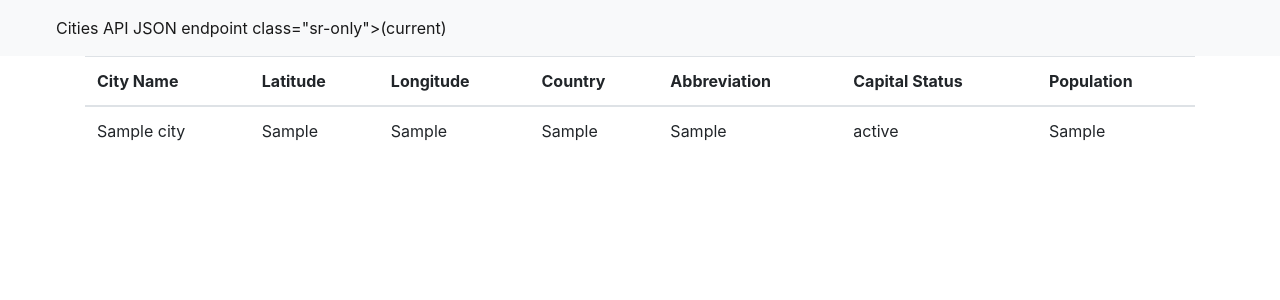
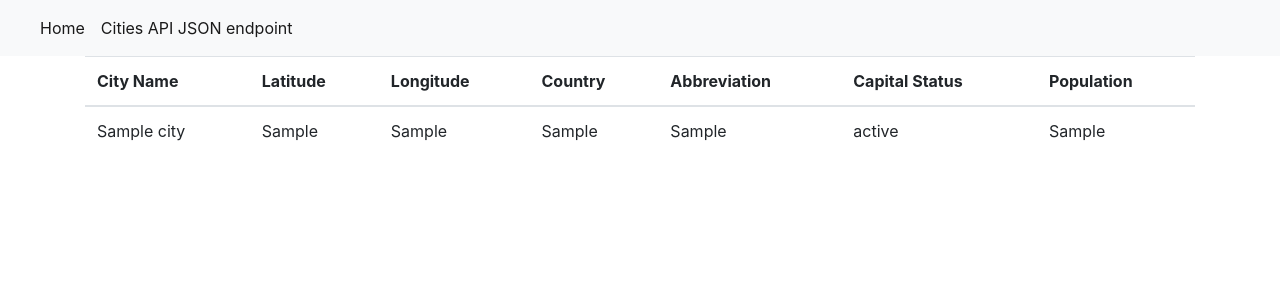
Before and after one commit to AlwaysEpicurus/Web_Forms_with_Flask_Docker_PyCharm_MySQL, a Flask app: template app/templates/index.html in a window 1280 px wide. Shown: the top 300 px of the page. Run offline with Flask 2, Linux system fonts and the light colour scheme; the template is opened without the code that fills it: most values are stand-ins (such as "Sample title", 1, 10 or a date in 2020); some libraries are stand-ins or nearby versions.

Commit message:
Fix: bug fixes

```diff
--- a/app/app.py
+++ b/app/app.py
@@ -1,10 +1,11 @@
+
 from typing import List, Dict
 import mysql.connector
 import simplejson as json
-from flask import Flask, Response, render_template
+from flask import Flask, Response
+from flask import render_template
 
 app = Flask(__name__)
-
 
 def cities_import() -> List[Dict]:
     config = {
@@ -22,17 +23,20 @@ def cities_import() -> List[Dict]:
 
     cursor.close()
     connection.close()
-
     return result
 
-
 @app.route('/')
-def index() -> str:
+def index():
     user = {'username': 'Miguel'}
     cities_data = cities_import()
 
     return render_template('index.html', title='Home', user=user, cities=cities_data)
 
+@app.route('/api/cities')
+def cities() -> str:
+    js = json.dumps(cities_import())
+    resp = Response(js, status=200,mimetype='application/json')
+    return resp
 
 if __name__ == '__main__':
     app.run(host='0.0.0.0')
--- a/app/templates/layout.html
+++ b/app/templates/layout.html
@@ -11,33 +11,30 @@
     <meta name="viewport" content="width=device-width, initial-scale=1, shrink-to-fit=no">
     <link rel="stylesheet" href="https://stackpath.bootstrapcdn.com/bootstrap/4.4.1/css/bootstrap.min.css"
           integrity="sha384-Vkoo8x4CGsO3+Hhxv8T/Q5PaXtkKtu6ug5TOeNV6gBiFeWPGFN9MuhOf23Q9Ifjh" crossorigin="anonymous">
+{% if user %}
+    <title>Welcome to {{ user.username }}'s site</title>
+    {% else %}
+    <title>Welcome to My Site!</title>
+    {% endif %}
 <head>
  <body>
 <!-- As a heading -->
+
+
 <nav class="navbar navbar-expand-lg navbar-light bg-light">
-    <a class="navbar-brand" href="/">
-        {% if user %}{{ user.username }}'s Homepage
-        {% else %}
-        <title>Welcome to My Site!</title>
-        {% endif %}
-    </a>
-    <button class="navbar-toggler" type="button" data-toggle="collapse" data-target="#navbarNavDropdown"
-            aria-controls="navbarNavDropdown" aria-expanded="false" aria-label="Toggle navigation">
+  <a class="navbar-brand" href="#">{% if user %}{{ user.username }}'s Homepage{% else %}
+    <title>Welcome to My Homepage</title>
+    {% endif %}</a>
+  <button class="navbar-toggler" type="button" data-toggle="collapse" data-target="#navbarNavDropdown" aria-controls="navbarNavDropdown" aria-expanded="false" aria-label="Toggle navigation">
     <span class="navbar-toggler-icon"></span>
   </button>
   <div class="collapse navbar-collapse" id="navbarNavDropdown">
     <ul class="navbar-nav">
       <li class="nav-item active">
-                <a class="nav-link" href="/">
-                    {% if user %}
-                    <title>Welcome to {{ user.username }}'s site</title>
-                    {% else %}
-                    <title>Welcome to My Site!</title>
-                    {% endif %}<span class="sr-only">(current)</span></a>
+        <a class="nav-link" href="#">Home <span class="sr-only">(current)</span></a>
       </li>
       <li class="nav-item active">
-                <a class="nav-link" href="api/cities">Cities API JSON endpoint <span>
-                        class="sr-only">(current)</span></a>
+        <a class="nav-link" href="api/cities">Cities API JSON endpoint <span class="sr-only">(current)</span></a>
       </li>
 
     </ul>
--- a/db/init.sql
+++ b/db/init.sql
@@ -6,7 +6,7 @@ CREATE TABLE IF NOT EXISTS tblCitiesImport (
     `fldLat` NUMERIC(6, 4),
     `fldLong` NUMERIC(7, 4),
     `fldCountry` VARCHAR(19) CHARACTER SET utf8,
-    `fldAbbreviation` VARCHAR(3) CHARACTER SET utf8,
+    `fldAbreviation` VARCHAR(3) CHARACTER SET utf8,
     `fldCapitalStatus` VARCHAR(7) CHARACTER SET utf8,
     `fldPopulation` INT
 );
--- a/docker-compose.yml
+++ b/docker-compose.yml
@@ -1,4 +1,4 @@
-version: "2"
+version: "3.9"
 services:
   app:
     build: ./app
```
Also changed, not shown: 1 other file. Lines whose indentation alone changed are shown as unchanged.
